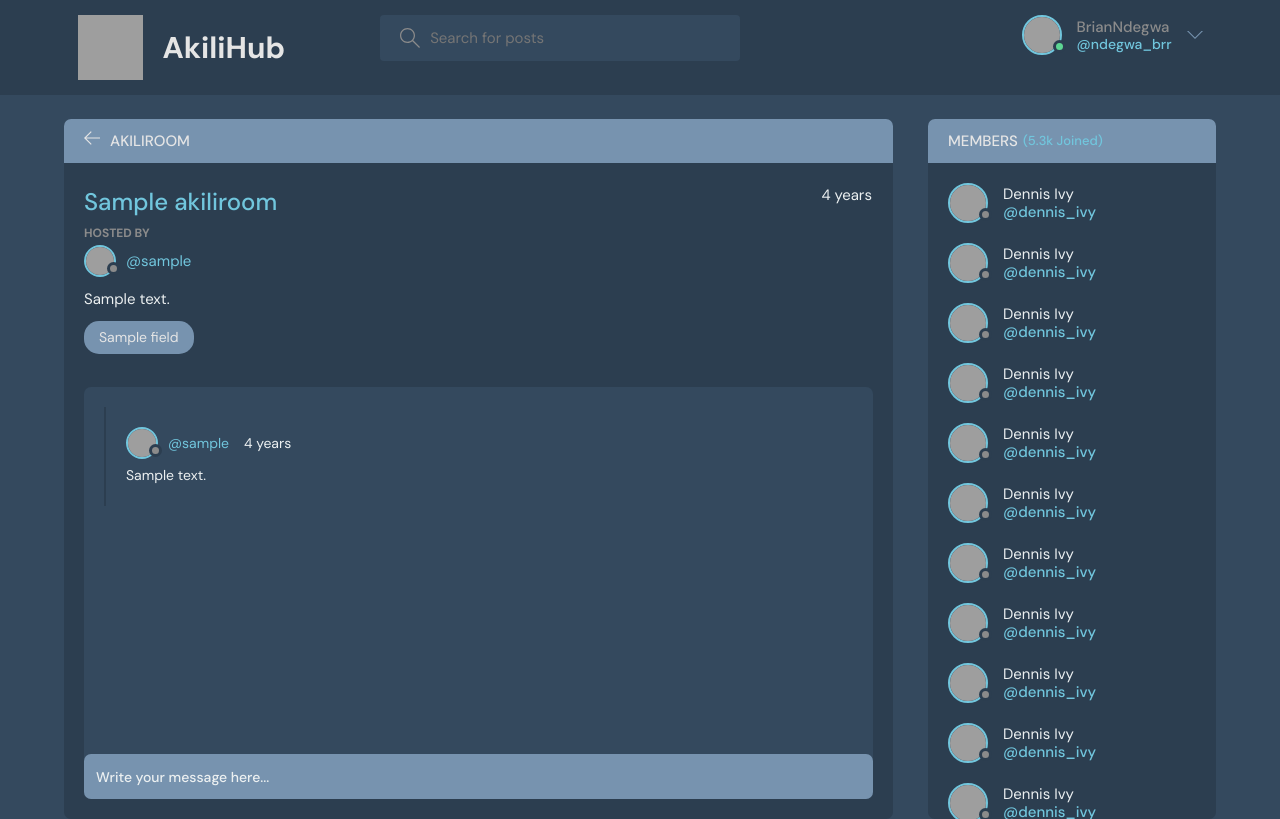
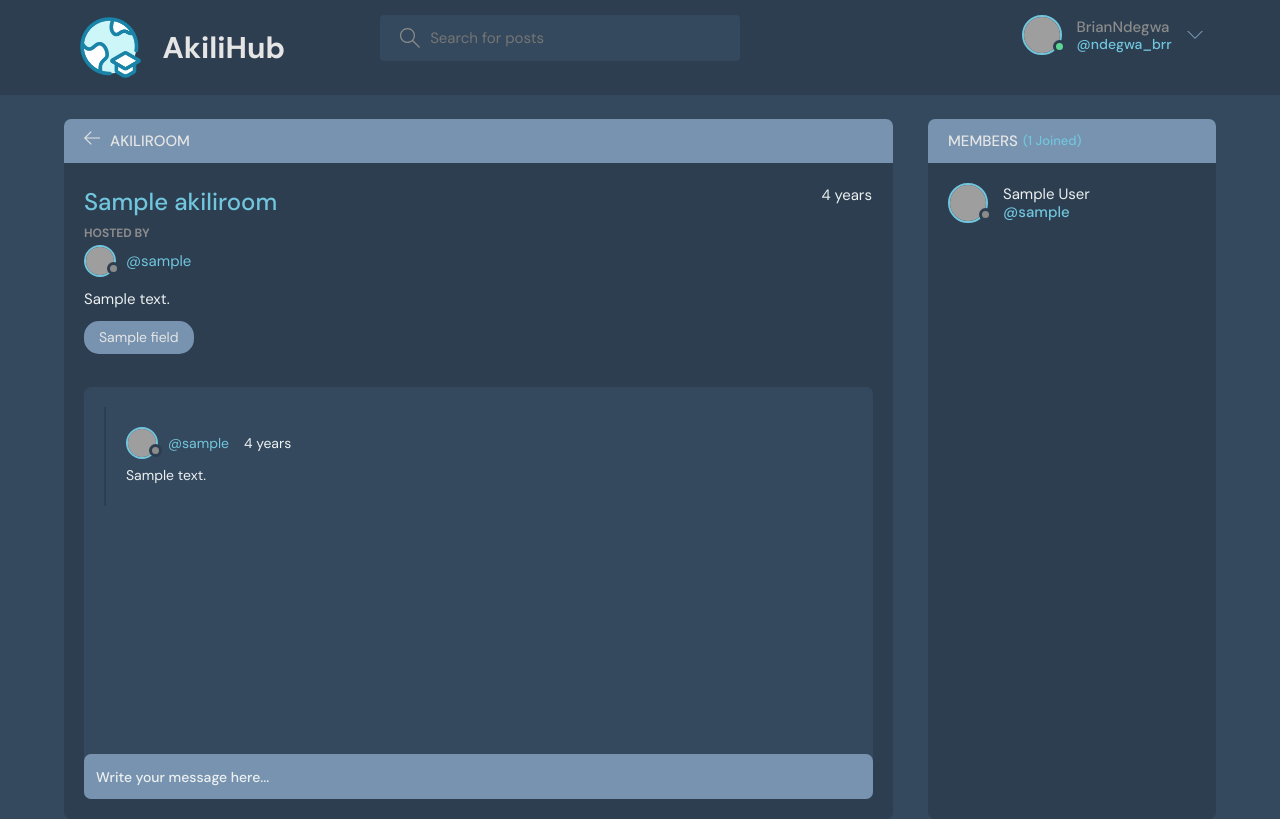
Before and after one commit to nokekip/Akilihub, a Django app: page /room/00000000-0000-0000-0000-000000000001/ in a window 1280 px wide. Run offline with Django 5.2, Linux system fonts and the light colour scheme; tables that the repository leaves empty hold one stand-in row (values such as "Sample post"); grey boxes are pictures that could not be loaded.

Commit message:
update members section

```diff
--- a/base/templates/base/room.html
+++ b/base/templates/base/room.html
@@ -14,7 +14,7 @@
     <header class="header header--loggedIn">
       <div class="container">
         <a href="/" class="header__logo">
-          <img src="assets/logo.svg" />
+          <img src="{% static 'images/icons/learner.png' %}" />
           <h1>AkiliHub</h1>
         </a>
         <form class="header__search">
@@ -183,161 +183,19 @@
 
         <!--   Start -->
         <div class="participants">
-          <h3 class="participants__top">Members <span>(5.3k Joined)</span></h3>
+          <h3 class="participants__top">Members <span>({{members.count}} Joined)</span></h3>
           <div class="participants__list scroll">
+            {%for member in members%}
             <a href="profile.html" class="participant">
               <div class="avatar avatar--medium">
                 <img src="https://randomuser.me/api/portraits/men/37.jpg" />
               </div>
               <p>
-                Dennis Ivy
-                <span>@dennis_ivy</span>
+                {{member.name}}
+                <span>@{{member.username}}</span>
               </p>
             </a>
-            <a href="profile.html" class="participant">
-              <div class="avatar avatar--medium">
-                <img src="https://randomuser.me/api/portraits/men/37.jpg" />
-              </div>
-              <p>
-                Dennis Ivy
-                <span>@dennis_ivy</span>
-              </p>
-            </a>
-            <a href="profile.html" class="participant">
-              <div class="avatar avatar--medium">
-                <img src="https://randomuser.me/api/portraits/men/37.jpg" />
-              </div>
-              <p>
-                Dennis Ivy
-                <span>@dennis_ivy</span>
-              </p>
-            </a>
-            <a href="profile.html" class="participant">
-              <div class="avatar avatar--medium">
-                <img src="https://randomuser.me/api/portraits/men/37.jpg" />
-              </div>
-              <p>
-                Dennis Ivy
-                <span>@dennis_ivy</span>
-              </p>
-            </a>
-            <a href="profile.html" class="participant">
-              <div class="avatar avatar--medium">
-                <img src="https://randomuser.me/api/portraits/men/37.jpg" />
-              </div>
-              <p>
-                Dennis Ivy
-                <span>@dennis_ivy</span>
-              </p>
-            </a>
-            <a href="profile.html" class="participant">
-              <div class="avatar avatar--medium">
-                <img src="https://randomuser.me/api/portraits/men/37.jpg" />
-              </div>
-              <p>
-                Dennis Ivy
-                <span>@dennis_ivy</span>
-              </p>
-            </a>
-            <a href="profile.html" class="participant">
-              <div class="avatar avatar--medium">
-                <img src="https://randomuser.me/api/portraits/men/37.jpg" />
-              </div>
-              <p>
-                Dennis Ivy
-                <span>@dennis_ivy</span>
-              </p>
-            </a>
-            <a href="profile.html" class="participant">
-              <div class="avatar avatar--medium">
-                <img src="https://randomuser.me/api/portraits/men/37.jpg" />
-              </div>
-              <p>
-                Dennis Ivy
-                <span>@dennis_ivy</span>
-              </p>
-            </a>
-            <a href="profile.html" class="participant">
-              <div class="avatar avatar--medium">
-                <img src="https://randomuser.me/api/portraits/men/37.jpg" />
-              </div>
-              <p>
-                Dennis Ivy
-                <span>@dennis_ivy</span>
-              </p>
-            </a>
-            <a href="profile.html" class="participant">
-              <div class="avatar avatar--medium">
-                <img src="https://randomuser.me/api/portraits/men/37.jpg" />
-              </div>
-              <p>
-                Dennis Ivy
-                <span>@dennis_ivy</span>
-              </p>
-            </a>
-            <a href="profile.html" class="participant">
-              <div class="avatar avatar--medium">
-                <img src="https://randomuser.me/api/portraits/men/37.jpg" />
-              </div>
-              <p>
-                Dennis Ivy
-                <span>@dennis_ivy</span>
-              </p>
-            </a>
-            <a href="profile.html" class="participant">
-              <div class="avatar avatar--medium">
-                <img src="https://randomuser.me/api/portraits/men/37.jpg" />
-              </div>
-              <p>
-                Dennis Ivy
-                <span>@dennis_ivy</span>
-              </p>
-            </a>
-            <a href="profile.html" class="participant">
-              <div class="avatar avatar--medium">
-                <img src="https://randomuser.me/api/portraits/men/37.jpg" />
-              </div>
-              <p>
-                Dennis Ivy
-                <span>@dennis_ivy</span>
-              </p>
-            </a>
-            <a href="profile.html" class="participant">
-              <div class="avatar avatar--medium">
-                <img src="https://randomuser.me/api/portraits/men/37.jpg" />
-              </div>
-              <p>
-                Dennis Ivy
-                <span>@dennis_ivy</span>
-              </p>
-            </a>
-            <a href="profile.html" class="participant">
-              <div class="avatar avatar--medium">
-                <img src="https://randomuser.me/api/portraits/men/37.jpg" />
-              </div>
-              <p>
-                Dennis Ivy
-                <span>@dennis_ivy</span>
-              </p>
-            </a>
-            <a href="profile.html" class="participant">
-              <div class="avatar avatar--medium">
-                <img src="https://randomuser.me/api/portraits/men/37.jpg" />
-              </div>
-              <p>
-                Dennis Ivy
-                <span>@dennis_ivy</span>
-              </p>
-            </a>
-            <a href="profile.html" class="participant">
-              <div class="avatar avatar--medium">
-                <img src="https://randomuser.me/api/portraits/men/37.jpg" />
-              </div>
-              <p>
-                Dennis Ivy
-                <span>@dennis_ivy</span>
-              </p>
-            </a>
+            {% endfor %}
           </div>
         </div>
         <!--  End -->
--- a/base/views.py
+++ b/base/views.py
@@ -70,4 +70,6 @@
 def room(request, pk):
     room = AkiliRoom.objects.get(id=pk)
     threads = room.message_set.all()
-    return render(request, 'base/room.html', {'room': room, 'threads': threads})
+    members = room.members.all()
+    context = {'room': room,'threads': threads, 'members': members}
+    return render(request, 'base/room.html', context)
```
